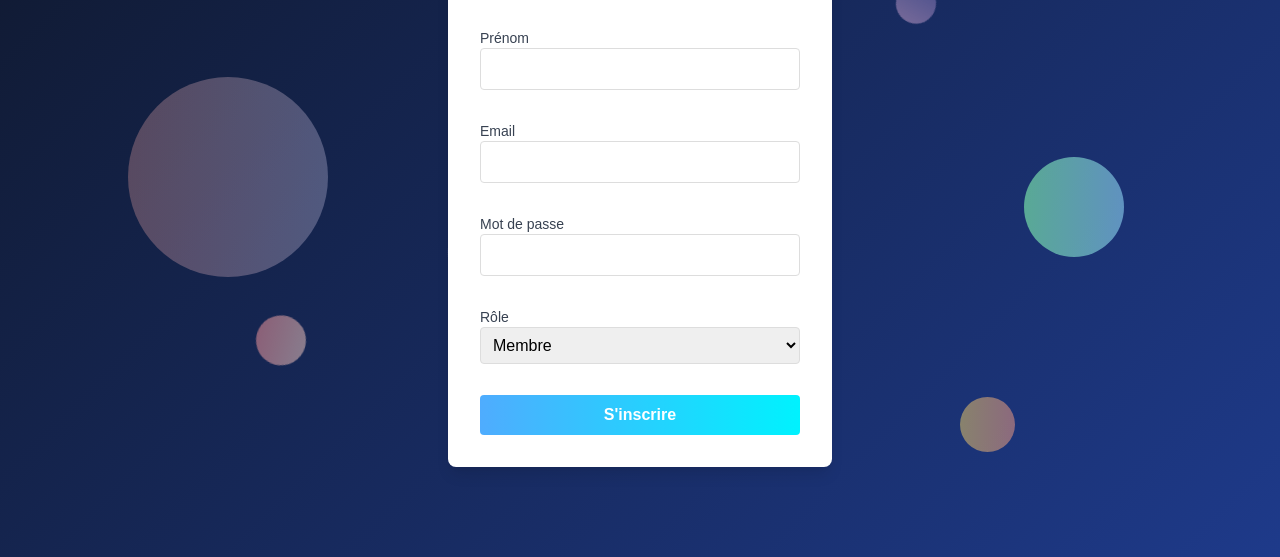
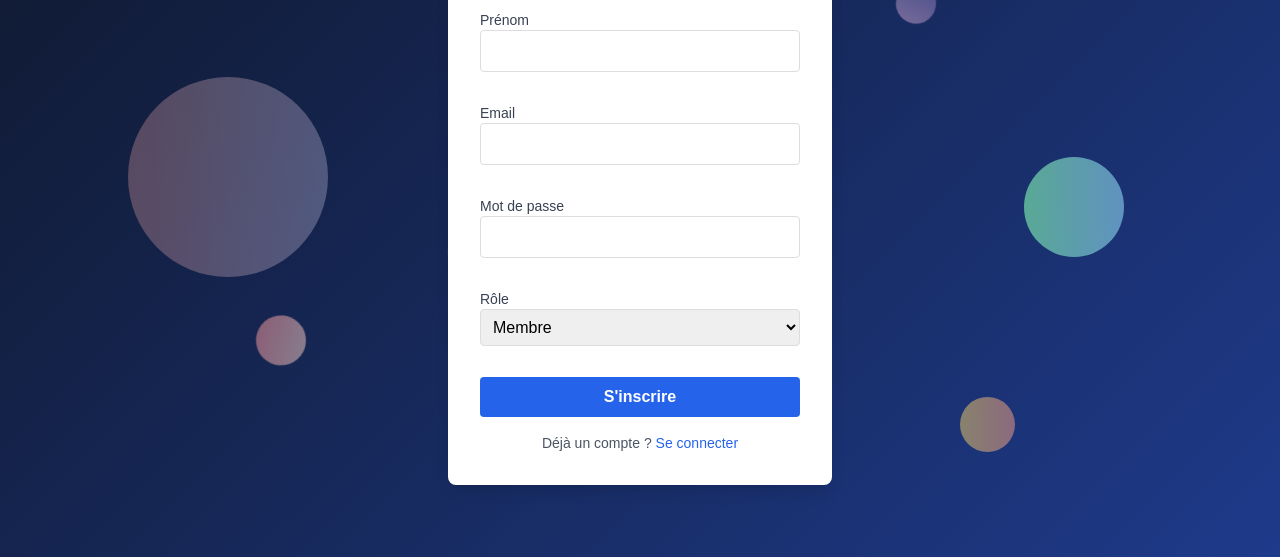
Before and after one commit to GBOHOUILI/gestion-taches-node, a plain HTML site: page Frontend/register.html in a window 1280 px wide. Shown: the part 243-800 px from the top of the page. Drawn offline with nearby package versions, Linux system fonts and the light colour scheme.

Commit message:
amelioration de la page register

```diff
--- a/Frontend/register.html
+++ b/Frontend/register.html
@@ -50,7 +50,9 @@
         </select>
       </div>
       <button type="submit" class="bg-blue-600 text-white px-4 py-2 rounded w-full hover:bg-blue-700 transition-all duration-300">S'inscrire</button>
+      <p class="mt-4 text-sm text-center text-gray-600">Déjà un compte ? <a href="index.html" class="text-blue-600 hover:underline">Se connecter</a></p>
     </form>
+
   </div>
   <script src="script/register.js"></script>
 </body>
--- a/Frontend/style.css
+++ b/Frontend/style.css
@@ -144,7 +144,7 @@ form input:focus, form select:focus {
 
 /* Boutons */
 form button {
-  background: linear-gradient(to right, #4facfe, #00f2fe);
+  /* background: linear-gradient(to right, #4facfe, #00f2fe); */
   color: white;
   padding: 12px;
   border: none;
@@ -158,7 +158,7 @@ form button {
 }
 
 form button:hover {
-  background: linear-gradient(to right, #00f2fe, #4facfe);
+  /* background: linear-gradient(to right, #00f2fe, #4facfe); */
   transform: translateY(-2px);
   box-shadow: 0 5px 15px rgba(0, 0, 0, 0.1);
 }
```
